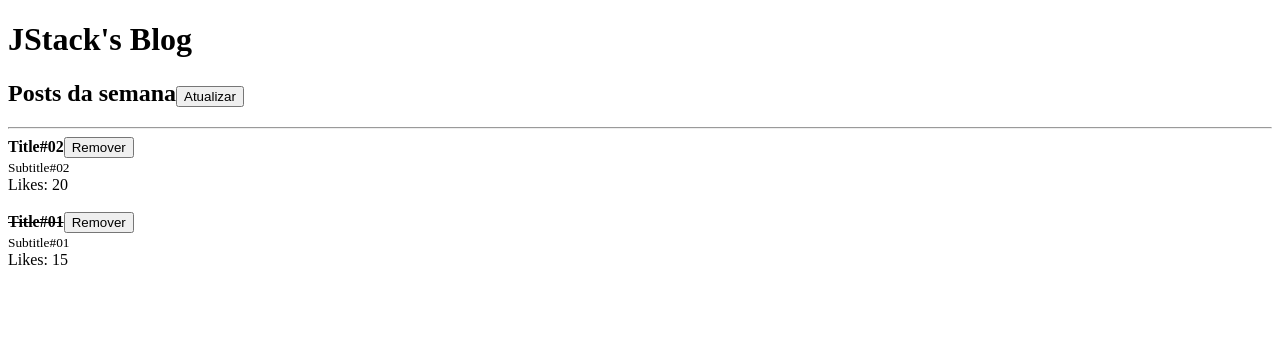
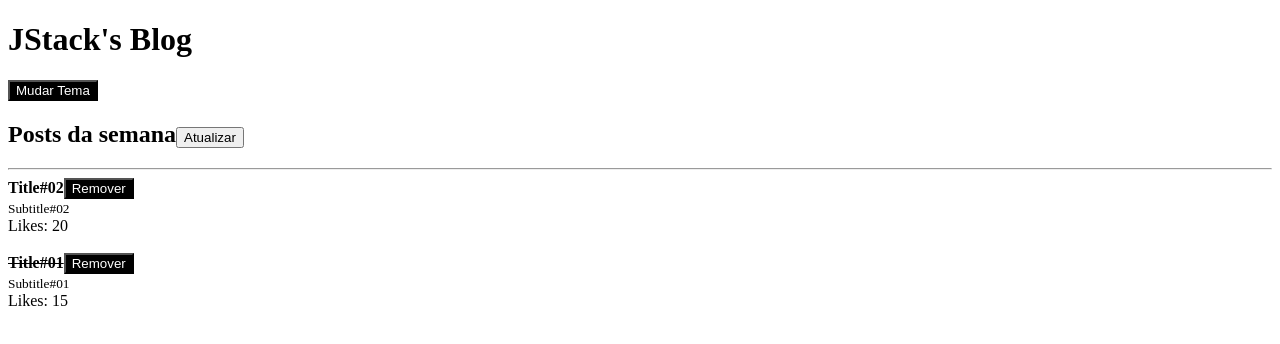
Before and after one commit to joaosoarees/jstack-react-fundamentals, a React app: page / in a window 1280 px wide. Shown: the top 344 px of the page. Built offline with nearby package versions, Linux system fonts and the light colour scheme.

Commit message:
prop drilling

```diff
--- a/src/App.js
+++ b/src/App.js
@@ -4,10 +4,16 @@ import { Header } from './Header';
 import { Post } from './Post';
 
 export function App() {
+  const [theme, setTheme] = useState('dark');
+
   const [posts, setPosts] = useState([
     { id: Math.random(), title: 'Title#02', subTitle: 'Subtitle#02', likes: 20, read: false },
     { id: Math.random(), title: 'Title#01', subTitle: 'Subtitle#01', likes: 15, read: true },
   ]);
+
+  function handleToggleTheme() {
+    setTheme((prevState) => prevState === 'dark' ? 'light' : 'dark');
+  };
 
   function handleRefresh() {
     setPosts((prevState) => [
@@ -25,12 +31,12 @@ export function App() {
   function handleRemovePost(postId) {
     setPosts((prevState) => (
       prevState.filter(post => post.id !== postId)
-    ))
-  }
+    ));
+  };
 
   return (
     <>
-      <Header>
+      <Header theme={theme} onToggleTheme={handleToggleTheme}>
         <h2>
           Posts da semana
           <button onClick={handleRefresh}>Atualizar</button>
@@ -44,6 +50,7 @@ export function App() {
           key={post.id}
           onRemove={handleRemovePost}
           post={post}
+          theme={theme}
         />
       ))}
     </>
--- a/src/Button.js
+++ b/src/Button.js
@@ -1,10 +1,15 @@
 import React from 'react';
 import PropTypes from 'prop-types';
-
-export function Button({ onClick, children }) {
+export function Button({ theme, onClick, children }) {
   return (
     <>
-      <button onClick={onClick}>
+      <button
+        onClick={onClick}
+        style={{
+          background: theme === 'dark' ? '#000' : '#FFF',
+          color: theme === 'dark' ? '#FFF' : '#000',
+        }}
+      >
         {children}
       </button> <br />
     </>
@@ -14,4 +19,5 @@ export function Button({ onClick, children }) {
 Button.propTypes = {
 	onClick: PropTypes.func.isRequired,
   children: PropTypes.node.isRequired,
- };
+  theme: PropTypes.string.isRequired,
+};
--- a/src/Header.js
+++ b/src/Header.js
@@ -1,9 +1,14 @@
 import React from 'react';
 import PropTypes from 'prop-types';
-export function Header({ title, children }) {
+
+import { Button } from './Button';
+export function Header({ theme, onToggleTheme, title, children }) {
   return (
     <>
       <h1>{title}</h1>
+      <Button theme={theme} onClick={onToggleTheme}>
+        Mudar Tema
+      </Button>
       {children}
     </>
   );
@@ -12,8 +17,10 @@ export function Header({ title, children }) {
 Header.propTypes = {
   title: PropTypes.string,
   children: PropTypes.node.isRequired,
+  onToggleTheme: PropTypes.func.isRequired,
+  theme: PropTypes.string.isRequired,
 };
 
 Header.defaultProps = {
   title: `JStack's Blog`,
-}
+};
--- a/src/Post.js
+++ b/src/Post.js
@@ -4,10 +4,15 @@ import PropTypes from 'prop-types';
 import { PostHeader } from './PostHeader';
 
 // Props -> (Properties) -> Propriedades
-export function Post({ post, onRemove }) {
+export function Post({ post, onRemove, theme }) {
   return (
     <>
-      <PostHeader onRemove={onRemove} post={post} />
+      <PostHeader
+        theme={theme}
+        onRemove={onRemove}
+        post={post}
+      />
+
       <article>
         <small>{post.subTitle}</small> <br />
 
@@ -26,4 +31,5 @@ Post.propTypes = {
     likes: PropTypes.number.isRequired,
   }).isRequired,
   onRemove: PropTypes.func.isRequired,
+  theme: PropTypes.string.isRequired,
 };
--- a/src/PostHeader.js
+++ b/src/PostHeader.js
@@ -3,14 +3,14 @@ import PropTypes from 'prop-types';
 
 import { Button } from './Button';
 
-export function PostHeader({ post, onRemove }) {
+export function PostHeader({ theme, post, onRemove }) {
 	return (
 		<>
 			<strong>
 				{post.read ? <s>{post.title}</s> : post.title}
 			</strong>
 
-			<Button onClick={() => onRemove(post.id)}>
+			<Button theme={theme} onClick={() => onRemove(post.id)}>
 				Remover
 			</Button>
 		</>
@@ -24,4 +24,5 @@ PostHeader.propTypes = {
 		read: PropTypes.bool.isRequired,
 	}).isRequired,
 	onRemove: PropTypes.func.isRequired,
- };
+  theme: PropTypes.string.isRequired,
+};
```
